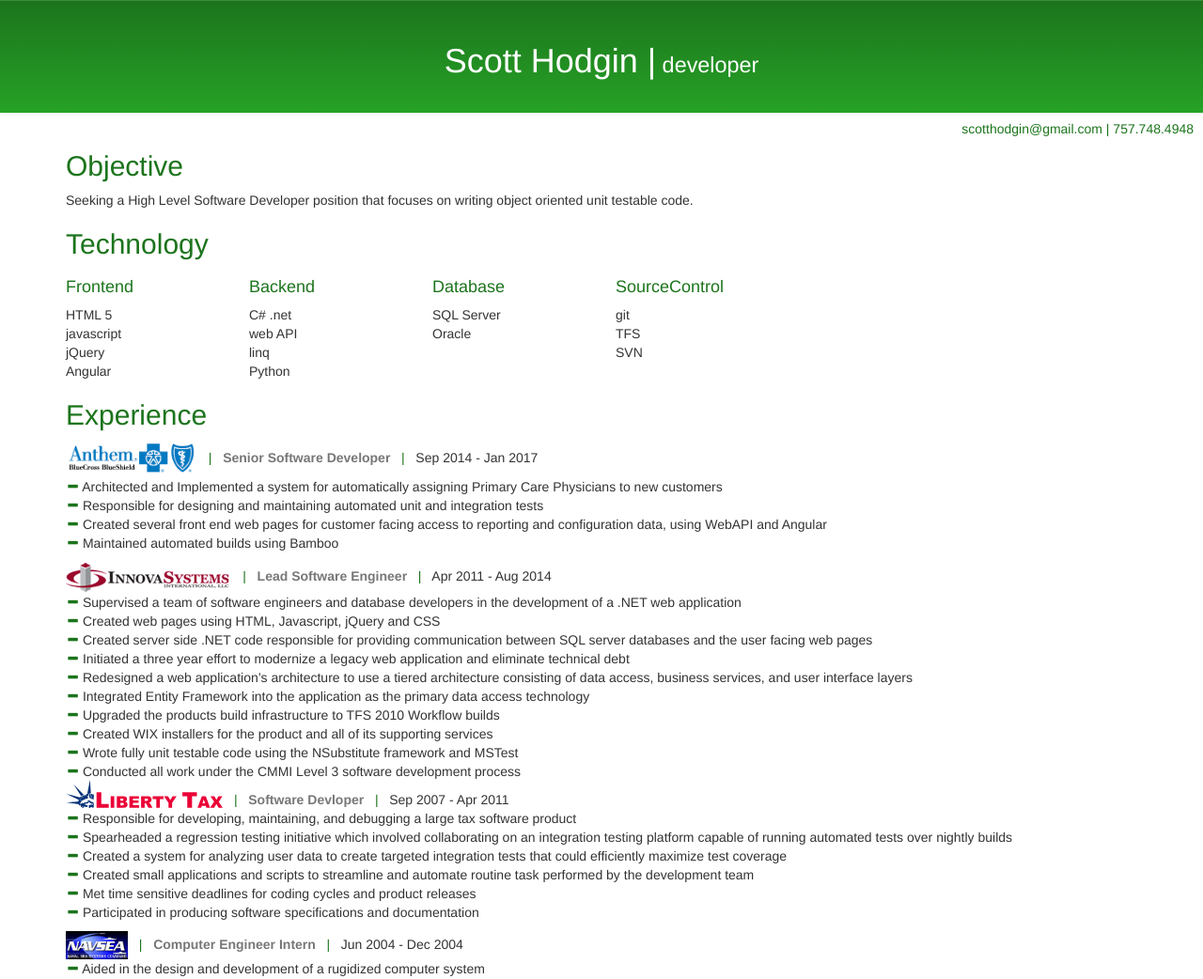
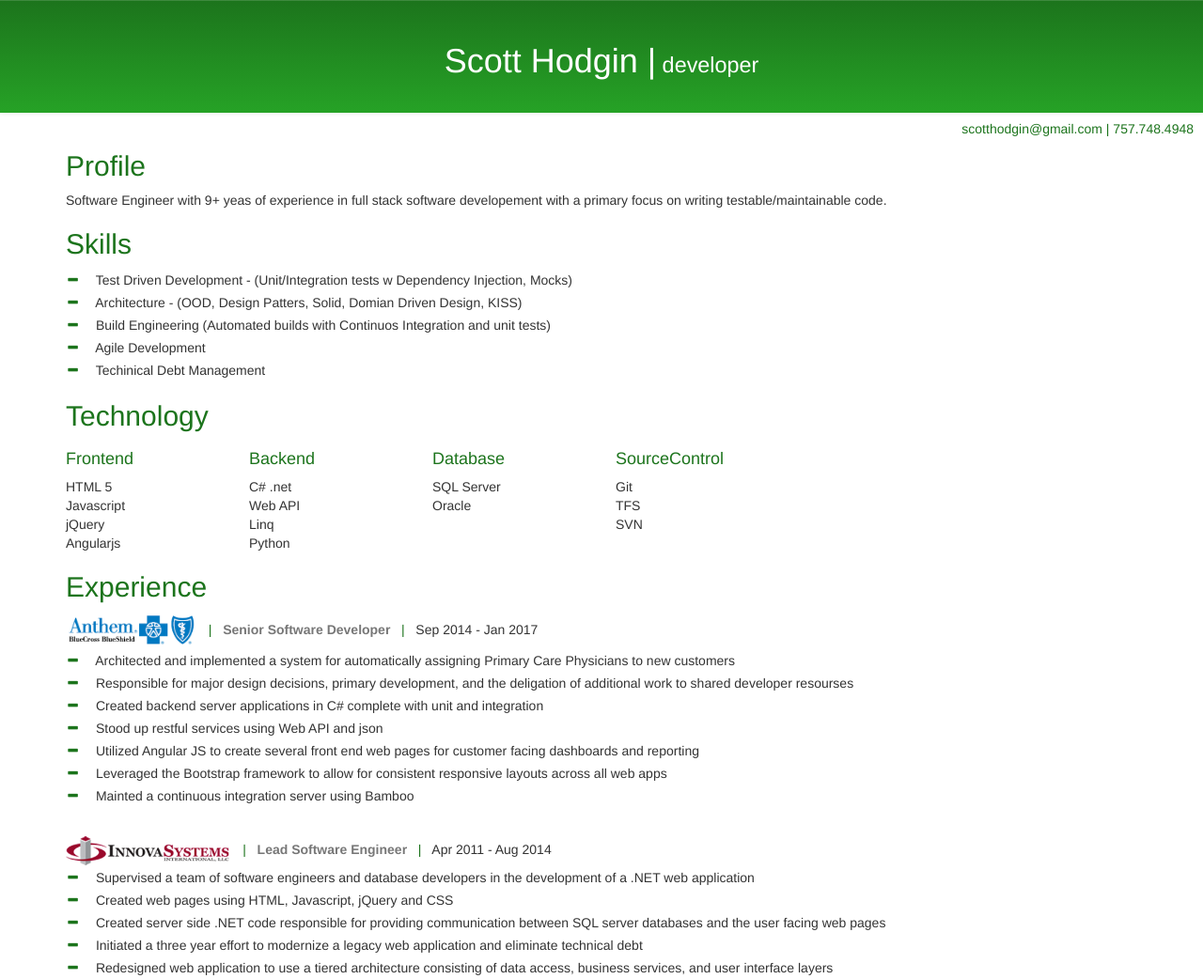
Before and after one commit to shodgin/InteractiveResume, a plain HTML site: page index.html in a window 1280 px wide. Shown: the top 1042 px of the page at 94% size. Drawn offline with nearby package versions, Linux system fonts and the light colour scheme.

Commit message:
Fixed grammor errors and add style enhancements.

```diff
--- a/app/views/StandardResume.html
+++ b/app/views/StandardResume.html
@@ -1,12 +1,20 @@
 <div>
-    <h2>Objective</h2>
-    <div>{{data.objective}}</div>
+    <h2>Profile</h2>
+    <div>{{data.statement}}</div>
+
+    <h2>Skills</h2>
+    <ul class="list-unstyled">
+        <li ng-repeat="skill in data.skills">
+            <span class="glyphicon glyphicon-minus darkgreen">&nbsp</span>
+            <span>{{skill}}</span>
+        </li>
+    </ul>
 
     <h2>Technology</h2>
     <div class="row">
         <div ng-repeat="catagory in getTechCatagories()" class="col-lg-2 col-md-lg-3 col-sm-4 col-xs-6">
             <h4>{{catagory}}</h4>
-            <div ng-repeat="tech in getTech(catagory)">{{tech.name}}</div>
+            <div ng-repeat="tech in getTech(catagory) | orderBy : rank">{{tech.name}}</div>
         </div>
     </div>
 
@@ -22,15 +30,20 @@
         </div>
         <ul class="list-unstyled">
             <li ng-repeat="item in job.responsibilities">
-                <span class="glyphicon glyphicon-minus darkgreen"></span>
+                <span class="glyphicon glyphicon-minus darkgreen">&nbsp</span>
                 <span class="">{{item}}</span>
             </li>
         </ul>
+        <br>
     </div>
     <h2>Education</h2>
     <div ng-repeat="school in data.education">
-        <span ng-include="'app/views/SchoolLogo.html'"></span>
-        <strong>{{school.degree}}, Minor in {{school.minor}}</strong>
-        {{school.institution.city}}, {{school.institution.state}} ... {{school.graduationDate | date: 'MMM yyyy'}}
+        <div ng-include="'app/views/SchoolLogo.html'" class="hidden-md hidden-lg"></div>
+        <div>
+            <span ng-include="'app/views/SchoolLogo.html'" class="hidden-sm hidden-xs"></span>
+            <span class="darkgreen hidden-sm hidden-xs">&nbsp&nbsp|&nbsp&nbsp</span>
+            <strong>{{school.degree}}, Minor in {{school.minor}}</strong>
+            <span>{{school.institution.city}}, {{school.institution.state}} ... {{school.graduationDate | date: 'MMM yyyy'}}</span>
+        </div>
     </div>
 </div>
--- a/content/ScottHodginResume.json
+++ b/content/ScottHodginResume.json
@@ -10,8 +10,8 @@
         "email": "scotthodgin@gmail.com",
         "title": "developer"
     },
-    "objective": "Seeking a High Level Software Developer position that focuses on writing object oriented unit testable code.",
-    "statement": "statement",
+    "objective": "Seeking a High Level Software Developer position that focuses on writing object oriented, unit testable code.",
+    "statement": "Software Engineer with 9+ yeas of experience in full stack software developement with a primary focus on writing testable/maintainable code.",
     "technology": [
         {
             "name": "HTML 5",
@@ -19,7 +19,7 @@
             "rank": "1"
         },
         {
-            "name": "javascript",
+            "name": "Javascript",
             "catagory": "Frontend",
             "rank": "2"
         },
@@ -29,7 +29,7 @@
             "rank": "3"
         },
         {
-            "name": "Angular",
+            "name": "Angularjs",
             "catagory": "Frontend",
             "rank": "4"
         },
@@ -39,12 +39,12 @@
             "rank": "1"
         },
         {
-            "name": "web API",
+            "name": "Web API",
             "catagory": "Backend",
             "rank": "2"
         },
         {
-            "name": "linq",
+            "name": "Linq",
             "catagory": "Backend",
             "rank": "3"
         },
@@ -64,7 +64,7 @@
             "rank": "2"
         },
         {
-            "name": "git",
+            "name": "Git",
             "catagory": "SourceControl",
             "rank": "1"
         },
@@ -80,14 +80,11 @@
         }
     ],
     "skills": [
-        "Test Driven Design",
-        "Dependency Injection",
-        "Mocking Frameworks",
-        "Creating architectures bassed off classic Design Patterns",
-        "Managing Developers",
-        "kiss!",
-        "managing techinical debt",
-        "build engineering"
+        "Test Driven Development - (Unit/Integration tests w Dependency Injection, Mocks)",
+        "Architecture - (OOD, Design Patters, Solid, Domian Driven Design, KISS)",
+        "Build Engineering (Automated builds with Continuos Integration and unit tests)",
+        "Agile Development",
+        "Techinical Debt Management"
     ],
     "workHistory": [
         {
@@ -106,10 +103,13 @@
             "startDate": "2014-09-02",
             "endDate": "2017-01-05",
             "responsibilities": [
-                "Architected and Implemented a system for automatically assigning Primary Care Physicians to new customers",
-                "Responsible for designing and maintaining automated unit and integration tests",
-                "Created several front end web pages for customer facing access to reporting and configuration data, using WebAPI and Angular",
-                "Maintained automated builds using Bamboo"
+                "Architected and implemented a system for automatically assigning Primary Care Physicians to new customers",
+                "Responsible for major design decisions, primary development, and the deligation of additional work to shared developer resourses",
+                "Created backend server applications in C# complete with unit and integration",
+                "Stood up restful services using Web API and json",
+                "Utilized Angular JS to create several front end web pages for customer facing dashboards and reporting",
+                "Leveraged the Bootstrap framework to allow for consistent responsive layouts across all web apps",
+                "Mainted a continuous integration server using Bamboo"
             ]
         },
         {
@@ -132,7 +132,7 @@
                 "Created web pages using HTML, Javascript, jQuery and CSS",
                 "Created server side .NET code responsible for providing  communication between SQL server databases and the user facing web pages",
                 "Initiated a three year effort to modernize a legacy web application and eliminate technical debt",
-                "Redesigned a web application’s architecture to use a tiered architecture consisting of data access, business services, and user interface layers",
+                "Redesigned web application to use a tiered architecture consisting of data access, business services, and user interface layers",
                 "Integrated Entity Framework into the application as the primary data access technology",
                 "Upgraded the products build infrastructure to TFS 2010 Workflow builds",
                 "Created WIX installers for the product and all of its supporting services",
--- a/content/css/resume.css
+++ b/content/css/resume.css
@@ -38,3 +38,7 @@ a {
 strong {
   color: #777;
 }
+
+li {
+  padding: 2px 0px 2px 0px;
+}
```
Also changed, not shown: index.html (+1 -0 lines).
